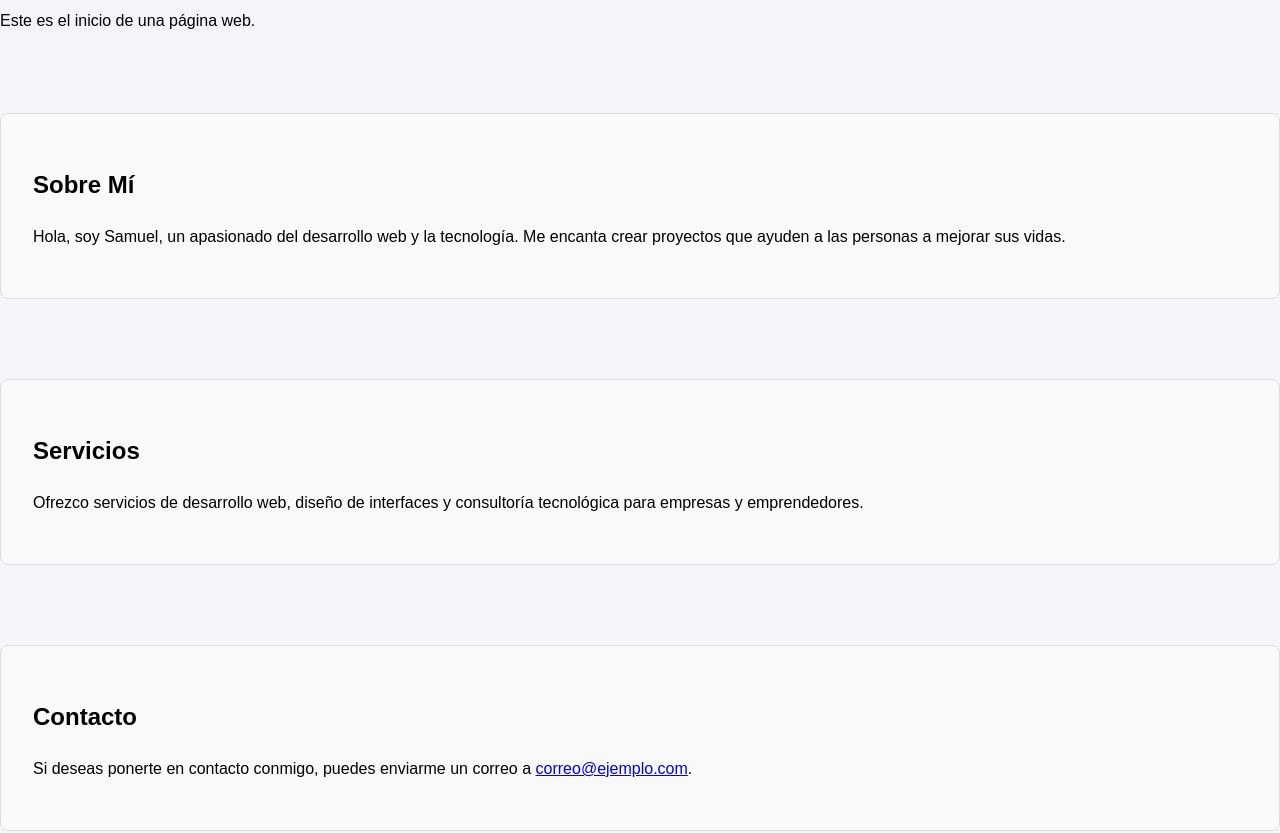
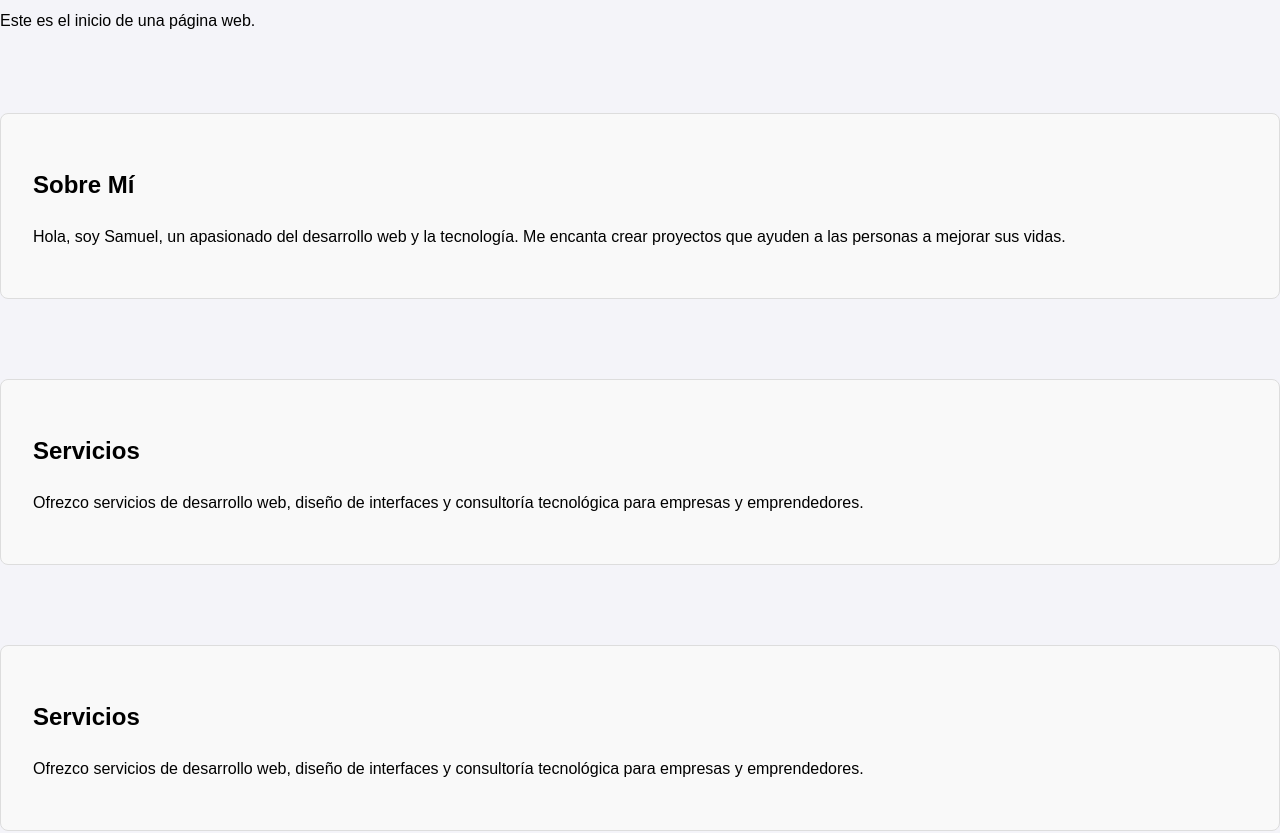
Before and after one commit to samubiebs/Curso, a plain HTML site: page WebPage2024/Index.html in a window 1280 px wide. Shown: the part 129-962 px from the top of the page. Drawn offline with Linux system fonts and the light colour scheme.

Commit message:
Update Index.html

```diff
--- a/WebPage2024/Index.html
+++ b/WebPage2024/Index.html
@@ -80,6 +80,12 @@
         <p>Ofrezco servicios de desarrollo web, diseño de interfaces y consultoría tecnológica para empresas y emprendedores.</p>
     </section>
 
+    <!-- Sección Servicios -->
+    <section id="servicios">
+        <h2>Servicios</h2>
+        <p>Ofrezco servicios de desarrollo web, diseño de interfaces y consultoría tecnológica para empresas y emprendedores.</p>
+    </section>
+
     <!-- Sección Contacto -->
     <section id="contacto">
         <h2>Contacto</h2>
```
